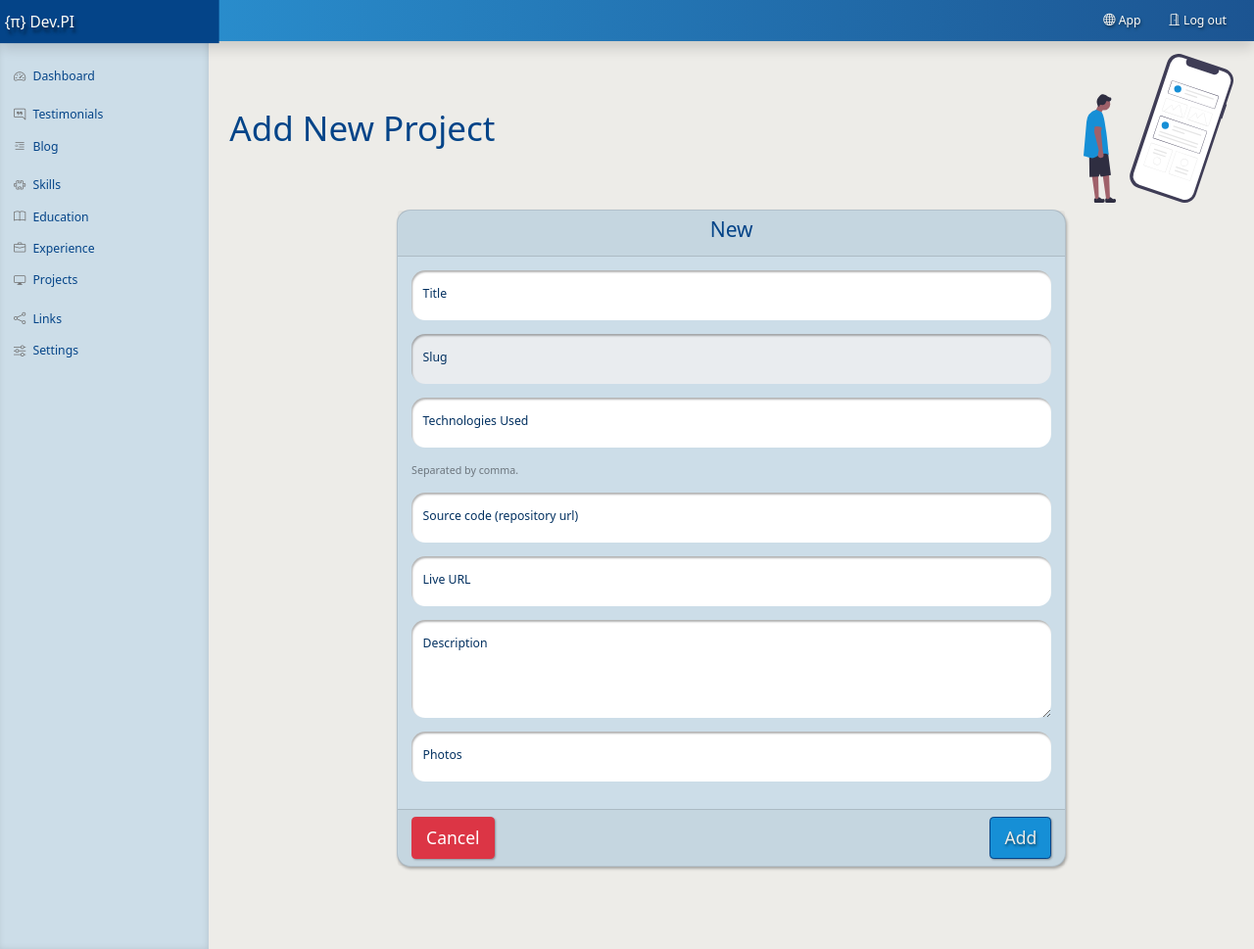
After one commit to pinco227/dev.pi, a Flask app: page /admin/add_project in a window 1280 px wide. The commit adds this page. Shown: the whole page at 98% size. Run offline with Flask 2, Linux system fonts and the light colour scheme; the visitor is signed in with stand-in values (Sample User, id 1); data that the repository does not hold is empty; some libraries are stand-ins or nearby versions.

Commit message:
feat(admin): make create functionality for projects

```diff
--- a/app.py
+++ b/app.py
@@ -455,6 +455,30 @@ def get_projects():
     return render_template("admin/projects.html", projects=projects)
 
 
+@app.route('/admin/add_project', methods=["GET", "POST"])
+def add_project():
+    if not session.get("user"):
+        flash("You don't have the user privileges to access this section.")
+        return redirect(url_for("login"))
+
+    if request.method == "POST":
+        project = {
+            "title": request.form.get("title"),
+            "slug": request.form.get("slug"),
+            "tech": request.form.get("tech"),
+            "description": request.form.get("description"),
+            "repo": request.form.get("repo"),
+            "live_url": request.form.get("live_url"),
+            "photos": request.form.get("photos")
+        }
+        mongo.db.projects.insert_one(project)
+        flash(Markup(
+            "Project <strong>{}</strong> was successfully Added!".format(project['title'])))
+        return redirect(url_for("get_projects"))
+
+    return render_template("admin/add_project.html")
+
+
 @app.route('/admin/links', methods=['GET', 'POST'])
 def get_links():
     if not session.get("user"):
--- a/templates/admin/add_blog.html
+++ b/templates/admin/add_blog.html
@@ -20,7 +20,8 @@
                     <label for="title">Title</label>
                 </div>
                 <div class="form-floating mb-3">
-                    <input type="text" class="form-control" id="slug" name="slug" placeholder="new-post-title" disabled>
+                    <input type="text" class="form-control" id="slug" name="slug" placeholder="new-post-title"
+                        readonly="readonly">
                     <label for="slug">Slug</label>
                 </div>
                 <div class="form-floating mb-3">
@@ -42,5 +43,5 @@
 </section>
 {% endblock content %}
 {% block scripts %}
-    <script src="{{ url_for('static', filename='js/admin-blog.js') }}"></script>
+<script src="{{ url_for('static', filename='js/slugify.js') }}"></script>
 {% endblock scripts %}
--- /dev/null
+++ b/templates/admin/add_project.html
@@ -0,0 +1,62 @@
+{% extends "admin/base.html" %}
+{% block content %}
+<section id="add_project">
+    <div class="row my-2 align-items-center">
+        <div class="order-1 order-sm-0 col-sm-8 col-md-9 col-lg-10">
+            <h1 class="text-start my-2">Add New Project</h1>
+        </div>
+        <div class="order-0 order-sm-1 col-8 offset-2 offset-sm-0 col-sm-4 col-md-3 col-lg-2 text-center">
+            <img src="{{ url_for('static', filename='images/project.svg') }}" alt="Project" class="section-image">
+        </div>
+    </div>
+    <div class="card col-md-10 offset-md-1 col-lg-8 offset-lg-2">
+        <form action="{{ url_for('add_project') }}" method="POST">
+            <div class="card-header">
+                <h4 class="text-center">New</h4>
+            </div>
+            <div class="card-body">
+                <div class="form-floating mb-3">
+                    <input type="text" class="form-control" id="title" name="title" placeholder="New Project Title">
+                    <label for="title">Title</label>
+                </div>
+                <div class="form-floating mb-3">
+                    <input type="text" class="form-control" id="slug" name="slug" placeholder="new-project-title"
+                        readonly="readonly">
+                    <label for="slug">Slug</label>
+                </div>
+                <div class="form-floating mb-3">
+                    <input type="text" class="form-control" id="tech" name="tech" placeholder="HTML, CSS">
+                    <label for="tech">Technologies Used</label>
+                    <small class="text-muted">Separated by comma.</small>
+                </div>
+                <div class="form-floating mb-3">
+                    <input type="text" class="form-control" id="repo" name="repo"
+                        placeholder="http://www.github.com/...">
+                    <label for="repo">Source code (repository url)</label>
+                </div>
+                <div class="form-floating mb-3">
+                    <input type="text" class="form-control" id="live_url" name="live_url"
+                        placeholder="http://www.website.com">
+                    <label for="live_url">Live URL</label>
+                </div>
+                <div class="form-floating mb-3">
+                    <textarea class="form-control" rows="3" id="description" name="description" style="height: 100px;"
+                        placeholder="..."></textarea>
+                    <label for="description">Description</label>
+                </div>
+                <div class="form-floating mb-3">
+                    <input type="text" class="form-control" id="photos" name="photos" placeholder="...">
+                    <label for="photos">Photos</label>
+                </div>
+            </div>
+            <div class="card-footer text-center d-flex justify-content-between">
+                <a href="{{ url_for('get_projects') }}" class="btn btn-lg btn-danger">Cancel</a>
+                <button type="submit" class="btn btn-lg btn-accent">Add</button>
+            </div>
+        </form>
+    </div>
+</section>
+{% endblock content %}
+{% block scripts %}
+<script src="{{ url_for('static', filename='js/slugify.js') }}"></script>
+{% endblock scripts %}
--- a/templates/admin/edit_blog.html
+++ b/templates/admin/edit_blog.html
@@ -20,7 +20,8 @@
                     <label for="title">Title</label>
                 </div>
                 <div class="form-floating mb-3">
-                    <input type="text" class="form-control" id="slug" name="slug" value="{{ post.slug }}" disabled>
+                    <input type="text" class="form-control" id="slug" name="slug" value="{{ post.slug }}"
+                        readonly="readonly">
                     <label for="slug">Slug</label>
                 </div>
                 <div class="form-floating mb-3">
@@ -42,5 +43,5 @@
 </section>
 {% endblock content %}
 {% block scripts %}
-<script src="{{ url_for('static', filename='js/admin-blog.js') }}"></script>
+<script src="{{ url_for('static', filename='js/slugify.js') }}"></script>
 {% endblock scripts %}
--- a/templates/admin/projects.html
+++ b/templates/admin/projects.html
@@ -11,7 +11,7 @@
     </div>
     <div class="row">
         <div class="col">
-            {# <!-- <a href="{{ url_for('add_project') }}" class="btn btn-round btn-success float-end m-4" data-bs-toggle="tooltip" data-bs-placement="left" title="Add new"><i class="bi bi-plus"></i></a> --> #}
+            <a href="{{ url_for('add_project') }}" class="btn btn-round btn-success float-end m-4" data-bs-toggle="tooltip" data-bs-placement="left" title="Add new"><i class="bi bi-plus"></i></a>
         </div>
     </div>
     <div class="card">
```
Also changed, not shown: static/images/project.svg (added), static/js/slugify.js (renamed from static/js/admin-blog.js).
